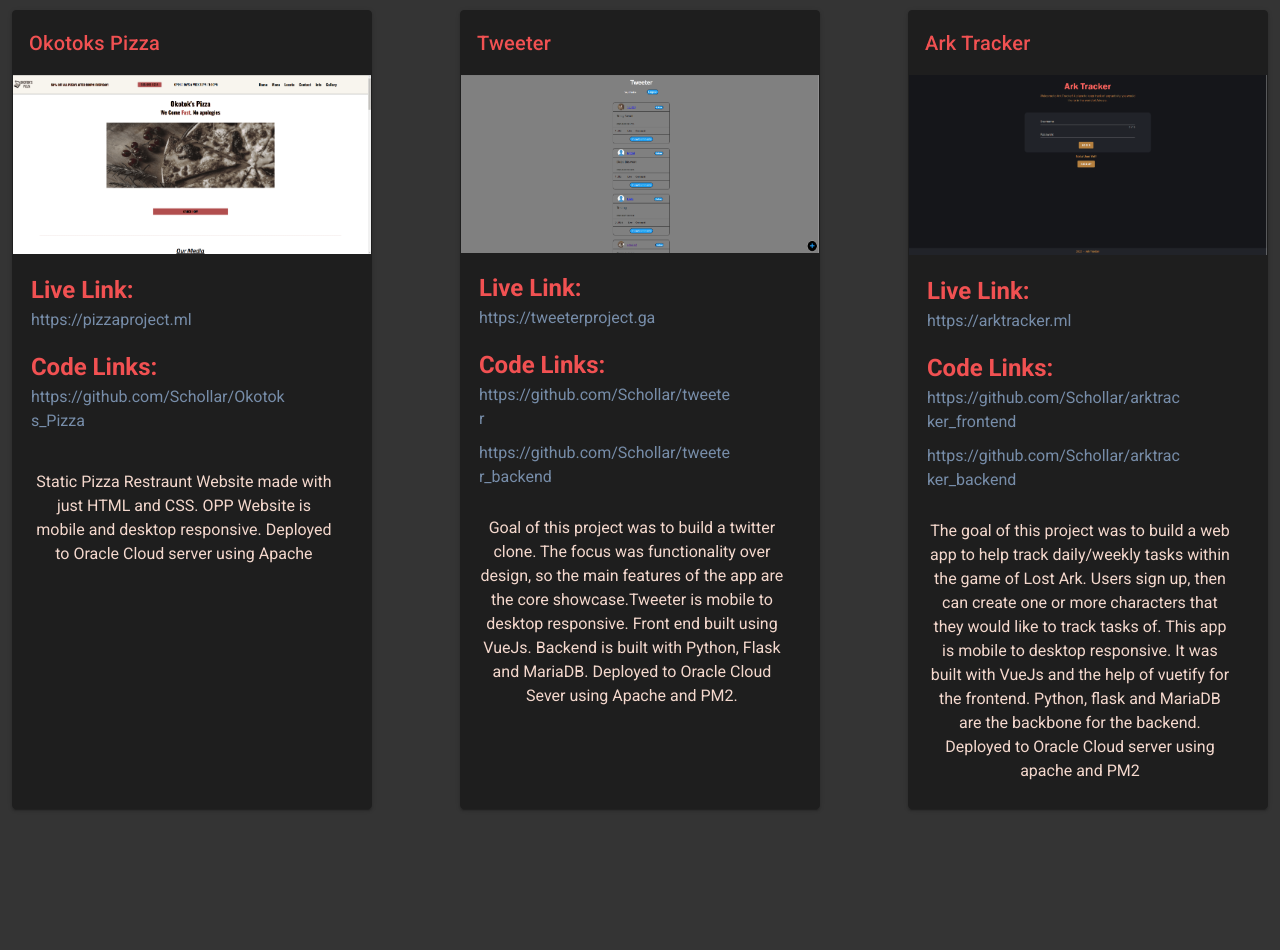
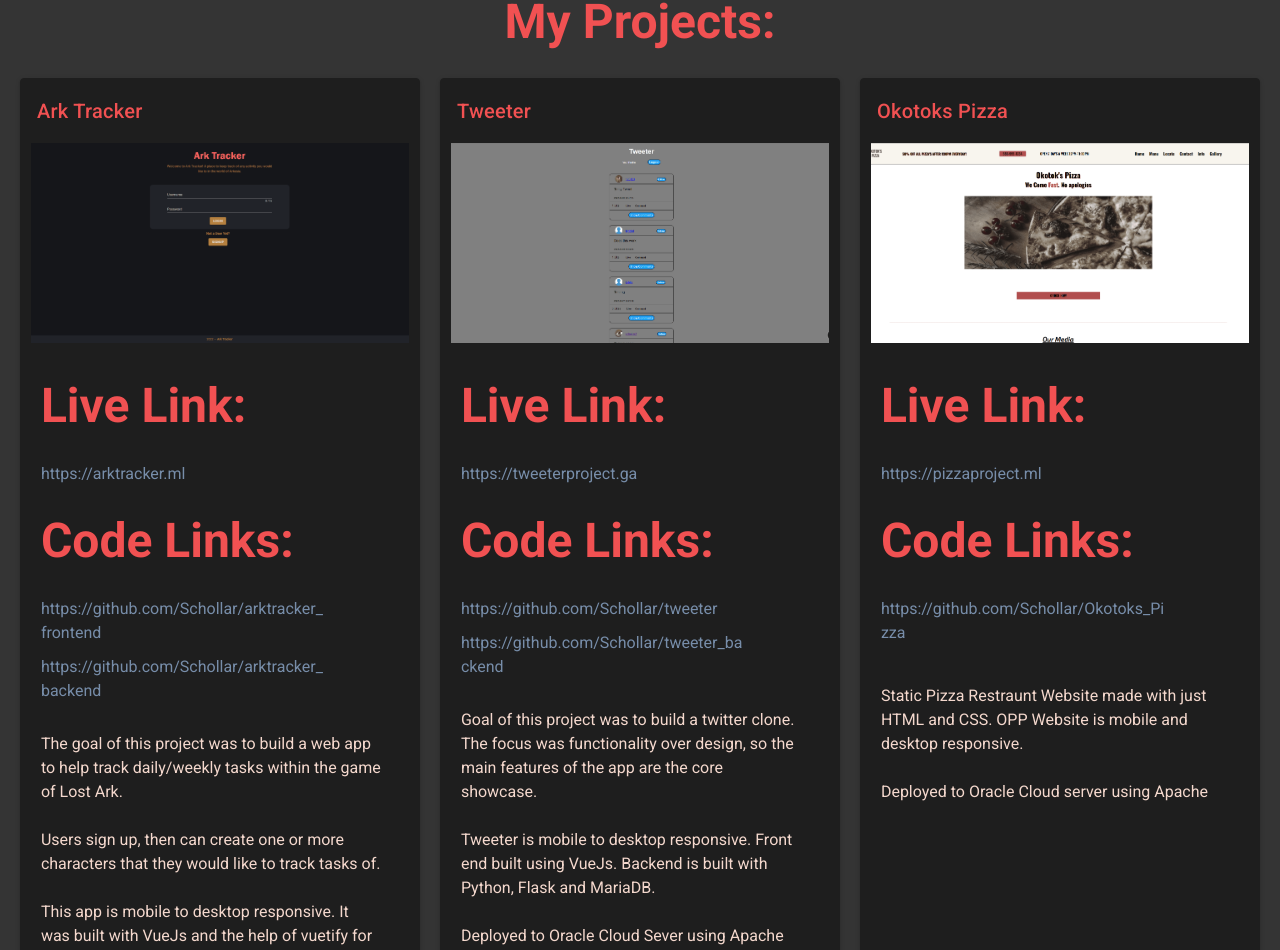
Before and after one commit to Schollar/portfolio, a Vue app: page /#/ in a window 1280 px wide. Shown: the part 2182-3132 px from the top of the page. Built offline with nearby package versions, Linux system fonts and the light colour scheme.

Commit message:
Styling Changes done
Styling changes based off alex input. Fixed Code links not properly linking to github

```diff
--- a/src/components/ContactSection.vue
+++ b/src/components/ContactSection.vue
@@ -106,15 +106,14 @@ export default {
 
 <style scoped lang="scss">
 #contact {
-  margin-top: 55%;
   display: grid;
   background-color: #343434;
-  grid-gap: 25px;
+  gap: 25px;
 }
 
 .text_container {
   align-self: center;
-  margin-left: 15%;
+
   h2 {
     font-size: 4em;
     color: #f15152;
@@ -132,6 +131,7 @@ export default {
   }
 }
 .container {
+  margin-top: 5%;
   display: grid;
   place-self: center;
   width: 80%;
--- a/src/components/ProjectsSection.vue
+++ b/src/components/ProjectsSection.vue
@@ -12,17 +12,19 @@
       >
         <v-card-title class="card_title">{{ project.name }}</v-card-title>
 
-        <v-img :src="project.img_src" />
+        <img :src="project.img_src" class="project_image" />
         <section class="live_link">
           <h2>Live Link:</h2>
           <a :href="project.url" target="_blank">{{ project.url }}</a>
           <section class="code_links">
             <h2>Code Links:</h2>
-            <a :href="project.url" target="_blank">{{ project.frontend }}</a>
-            <a :href="project.url" target="_blank">{{ project.backend }}</a>
+            <a :href="project.frontend" target="_blank">{{
+              project.frontend
+            }}</a>
+            <a :href="project.backend" target="_blank">{{ project.backend }}</a>
           </section>
           <section class="description">
-            <p>{{ project.desc }}</p>
+            <p v-html="project.desc"></p>
           </section>
         </section>
       </v-card>
@@ -37,13 +39,13 @@ export default {
     return {
       // Setup projects in an object of objects to loop over and display info onto page.
       projects: {
-        opp: {
-          name: "Okotoks Pizza",
-          url: "https://pizzaproject.ml",
-          frontend: "https://github.com/Schollar/Okotoks_Pizza",
-          backend: undefined,
-          img_src: "/opp.png",
-          desc: "Static Pizza Restraunt Website made with just HTML and CSS. OPP Website is mobile and desktop responsive. Deployed to Oracle Cloud server using Apache",
+        arktracker: {
+          name: "Ark Tracker",
+          url: "https://arktracker.ml",
+          backend: "https://github.com/Schollar/arktracker_backend",
+          frontend: "https://github.com/Schollar/arktracker_frontend",
+          img_src: "/arktracker.png",
+          desc: "The goal of this project was to build a web app to help track daily/weekly tasks within the game of Lost Ark.<br><br>Users sign up, then can create one or more characters that they would like to track tasks of.<br><br>This app is mobile to desktop responsive. It was built with VueJs and the help of vuetify for the frontend. Python, flask and MariaDB are the backbone for the backend.<br><br>Deployed to Oracle Cloud server using apache and PM2",
         },
         tweeter: {
           name: "Tweeter",
@@ -51,30 +53,37 @@ export default {
           backend: "https://github.com/Schollar/tweeter_backend",
           frontend: "https://github.com/Schollar/tweeter",
           img_src: "/tweeter.png",
-          desc: "Goal of this project was to build a twitter clone. The focus was functionality over design, so the main features of the app are the core showcase.Tweeter is mobile to desktop responsive. Front end built using VueJs. Backend is built with Python, Flask and MariaDB. Deployed to Oracle Cloud Sever using Apache and PM2.",
+          desc: "Goal of this project was to build a twitter clone. The focus was functionality over design, so the main features of the app are the core showcase.<br><br>Tweeter is mobile to desktop responsive. Front end built using VueJs. Backend is built with Python, Flask and MariaDB.<br><br>Deployed to Oracle Cloud Sever using Apache and PM2.",
         },
-        arktracker: {
-          name: "Ark Tracker",
-          url: "https://arktracker.ml",
-          backend: "https://github.com/Schollar/arktracker_backend",
-          frontend: "https://github.com/Schollar/arktracker_frontend",
-          img_src: "/arktracker.png",
-          desc: "The goal of this project was to build a web app to help track daily/weekly tasks within the game of Lost Ark. Users sign up, then can create one or more characters that they would like to track tasks of. This app is mobile to desktop responsive. It was built with VueJs and the help of vuetify for the frontend. Python, flask and MariaDB are the backbone for the backend. Deployed to Oracle Cloud server using apache and PM2",
+        opp: {
+          name: "Okotoks Pizza",
+          url: "https://pizzaproject.ml",
+          frontend: "https://github.com/Schollar/Okotoks_Pizza",
+          backend: undefined,
+          img_src: "/opp.png",
+          desc: "Static Pizza Restraunt Website made with just HTML and CSS. OPP Website is mobile and desktop responsive.<br><br>Deployed to Oracle Cloud server using Apache",
         },
       },
     };
   },
 };
 </script>
-
 <style lang="scss" scoped>
 #projects {
   padding-top: 5%;
   text-align: center;
   display: grid;
   place-items: center;
-  margin-bottom: 10%;
+  margin: 20px;
 }
+
+.card_container {
+  width: 100%;
+  display: grid;
+  grid-template-columns: repeat(auto-fit, minmax(300px, 1fr));
+  gap: 20px;
+}
+
 .v-card {
   border: 1px solid black;
   height: 15%;
@@ -87,22 +96,17 @@ export default {
   color: #f4d8cd;
   margin-bottom: 2.5%;
   width: 90%;
-  text-align: center;
+  // I like this better
+  text-align: left;
 }
 .project {
-  height: auto;
-  margin: 2%;
-  margin-left: 12px;
-  margin-right: 12px;
-}
-.card_container {
-  display: grid;
-  grid-template-columns: repeat(auto-fit, minmax(250px, 1fr));
-  grid-gap: 5%;
+  height: 100%;
 }
 
 h2 {
   color: #f15152;
+  font-size: 3em;
+  margin-bottom: 20px;
 }
 
 .code_links {
@@ -116,7 +120,6 @@ h2 {
     margin-bottom: 10px;
     color: #778da9;
     text-decoration: none;
-    width: 75%;
   }
 }
 .live_link {
@@ -128,15 +131,16 @@ h2 {
     text-decoration: none;
   }
 }
-.v-image:hover {
+
+.project_image {
   width: 95%;
-  height: 95%;
+  object-fit: cover;
+  height: 200px;
 }
 
-.v-image:hover {
-  transform: scale(1.1);
+.project_image:hover {
+  transform: scale(1.2);
   transition: 0.3s ease-in-out;
-  position: absolute;
 }
 
 @media screen and (min-width: 900px) {
--- a/src/components/SkillsSection.vue
+++ b/src/components/SkillsSection.vue
@@ -61,8 +61,9 @@ h2 {
   }
   p:hover {
     color: #778da9;
-    font-size: 1em;
-    font-weight: medium;
+    transform-origin: center;
+    transform: scale(1.2);
+    cursor: default;
   }
 }
 .web_server {
```
Also changed, not shown: 1 other file (tests, documents, lock files or other folders).
